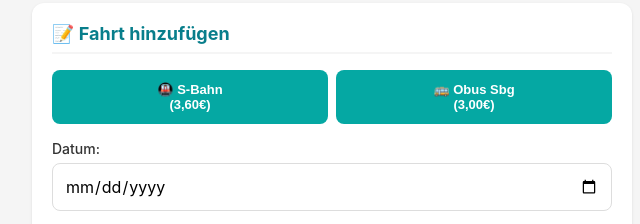
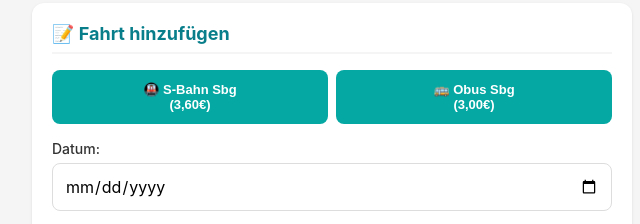
Before and after one commit to jhoelzl/klimaticket-rechner, a plain HTML site: page index.html in a window 1280 px wide. Shown: the part 232-456 px from the top of the page, 308-948 px from the left. Drawn offline with nearby package versions, Linux system fonts and the light colour scheme.

Commit message:
Update: Change S-Bahn button label to S-Bahn Sbg

```diff
--- a/index.html
+++ b/index.html
@@ -610,7 +610,7 @@
 
             <div class="quick-buttons">
                 <button class="btn-secondary" onclick="addQuickTrip(3.60, 'S-Bahn zur Arbeit')">
-                    🚇 S-Bahn<br>(3,60€)
+                    🚇 S-Bahn Sbg<br>(3,60€)
                 </button>
                 <button class="btn-secondary" onclick="addQuickTrip(3.00, 'Obus Salzburg')">
                     🚌 Obus Sbg<br>(3,00€)
```
